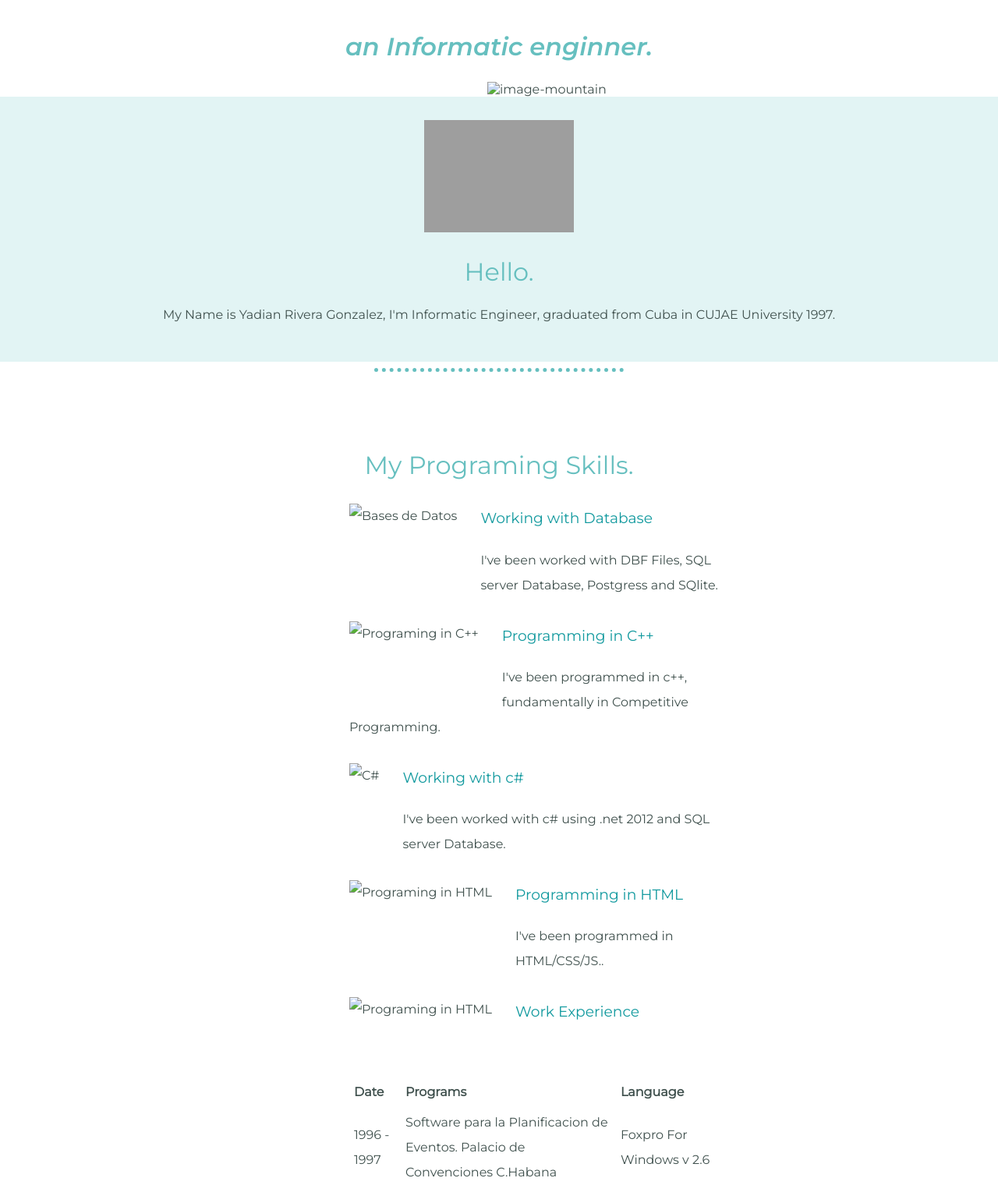
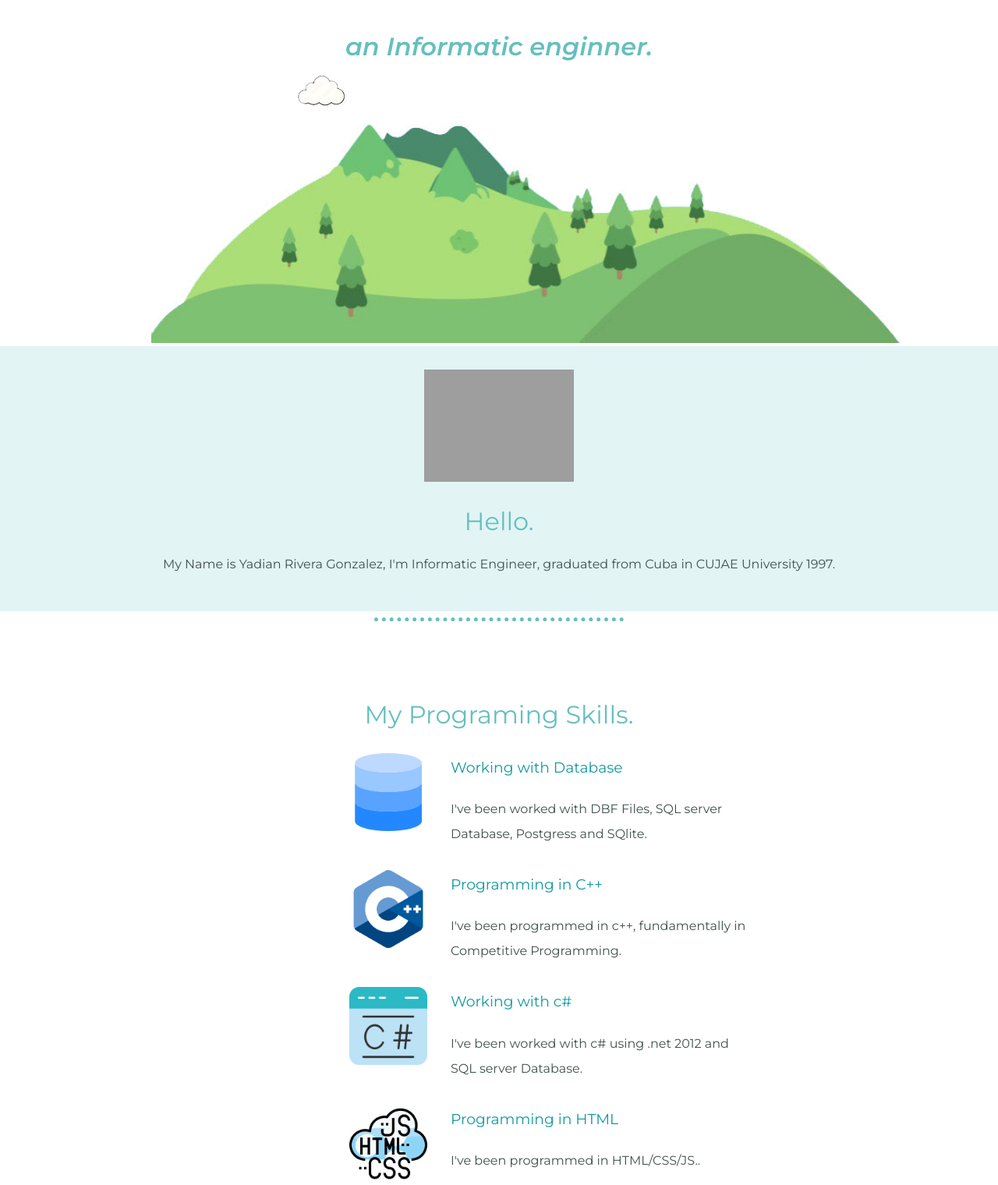
Before and after one commit to yadianpinardelrio/cv, a plain HTML site: page index.html in a window 1280 px wide. Shown: the part 145-1665 px from the top of the page at 78% size. Drawn offline with Linux system fonts and the light colour scheme; the site is published under a folder, as on GitHub Pages, so addresses that start at the root find nothing; a web font is replaced by a local one.

Commit message:
Update index.html

```diff
--- a/index.html
+++ b/index.html
@@ -12,12 +12,12 @@
 </head>
 <body>
     <div class="top-container">
-        <img class="top-cloud" src="cv/Images/cloud.png" alt="image-cloud">
-        <img class="medium-cloud" src="/Images/cloud.png" alt="image-cloud">
+        <img class="top-cloud" src="Images/cloud.png" alt="image-cloud">
+        <img class="medium-cloud" src="Images/cloud.png" alt="image-cloud">
         <h1 id="id-h1">I'am Yadian</h1>
         <h2><em>an Informatic enginner.</em></h2>
-        <img class="bottom-cloud" src="/Images/cloud.png" alt="image-cloud">
-        <img class="bottom-mountain" src="/Images/mountain-trans.jpg" alt="image-mountain">
+        <img class="bottom-cloud" src="Images/cloud.png" alt="image-cloud">
+        <img class="bottom-mountain" src="Images/mountain-trans.jpg" alt="image-mountain">
     </div>
 
   <div class="super-container">
@@ -32,28 +32,28 @@
           <div class="skills">
             <h2>My Programing Skills.</h2>
             <div class="skill-row">
-              <img class="ico-skills" src="/Images/BD.png" alt="Bases de Datos">
+              <img class="ico-skills" src="Images/BD.png" alt="Bases de Datos">
               <h3>Working with Database</h3>
               <p>I've been worked with DBF Files, SQL server Database, Postgress and SQlite.</p>
              </div>
              <div class="skill-row">
-              <img class="ico-skills" src="/Images/cplusplus.png" alt="Programing in C++">
+              <img class="ico-skills" src="Images/cplusplus.png" alt="Programing in C++">
               <h3>Programming in C++</h3>
               <p>I've been programmed in c++, fundamentally in Competitive Programming.</p>
              </div>
              <div class="skill-row">
-              <img class="ico-skills" src="/Images/csharp.jpg" alt="C#">
+              <img class="ico-skills" src="Images/csharp.jpg" alt="C#">
               <h3>Working with c#</h3>
               <p>I've been worked with c# using .net 2012 and SQL server Database.</p>
              </div>
              <div class="skill-row">
-              <img class="ico-skills" src="/Images/html.png" alt="Programing in HTML">
+              <img class="ico-skills" src="Images/html.png" alt="Programing in HTML">
               <h3>Programming in HTML</h3>
               <p>I've been programmed in HTML/CSS/JS..</p>
              </div>
 
              <div class="skill-row">
-              <img class="ico-skills" src="/Images/workexperience.png" alt="Programing in HTML">
+              <img class="ico-skills" src="Images/workexperience.png" alt="Programing in HTML">
               <h3>Work Experience</h3>
               </table>
                 <table cellspacing = "5">
```
